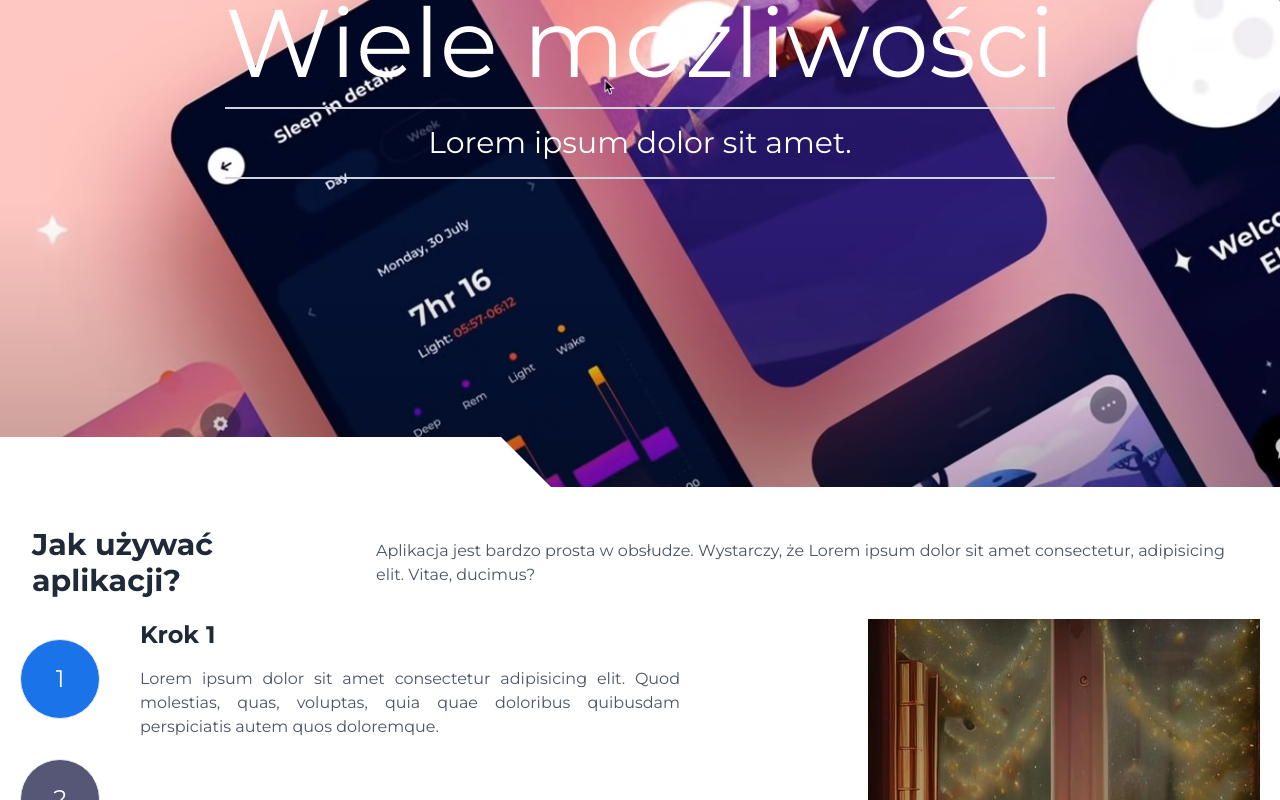
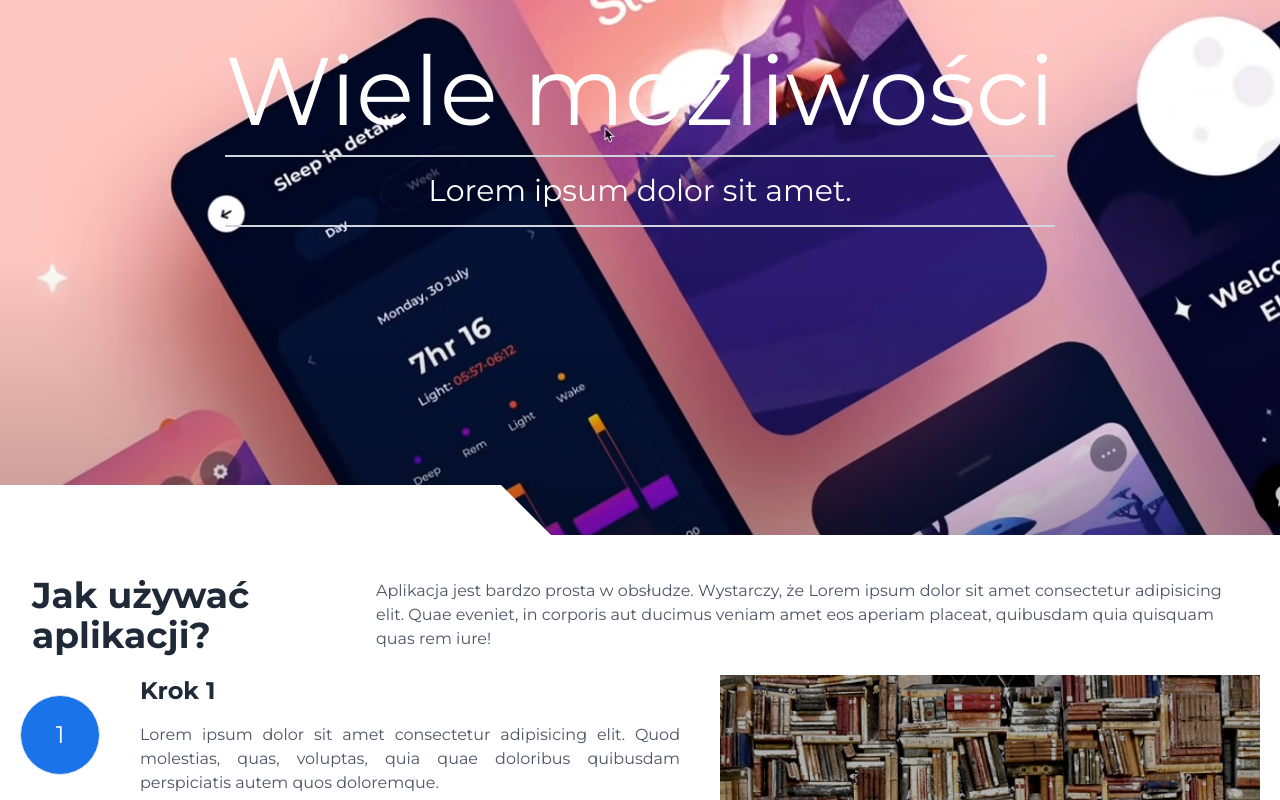
Before and after one commit to TrzeZzZwY/MatchBookFrontend, a React (Vite) app: page / in a window 1280 px wide. Shown: the part 2000-2800 px from the top of the page. Built offline with nearby package versions, Linux system fonts and the light colour scheme; what tailwind-hamburgers would draw is missing.

Commit message:
[1] Code refactor

```diff
--- /dev/null
+++ b/src/components/Buttons/ManualButtons.tsx
@@ -0,0 +1,29 @@
+import React from 'react';
+import ManualButton from './ManualButton';
+
+interface ManualButtonsProps {
+  tabContent: { title: string; description: string; imgSrc: string }[];
+  selectedTab: string;
+  handleSelect: (tabName: string) => void;
+}
+
+const ManualButtons: React.FC<ManualButtonsProps> = ({
+  tabContent,
+  selectedTab,
+  handleSelect,
+}) => {
+  return (
+    <div className="flex flex-none flex-row justify-center space-x-4 md:flex-col md:justify-normal md:space-x-0">
+      {tabContent.map((_, index) => (
+        <ManualButton
+          key={index}
+          index={index}
+          isActive={`step${index + 1}` === selectedTab}
+          onClick={() => handleSelect(`step${index + 1}`)}
+        />
+      ))}
+    </div>
+  );
+};
+
+export default ManualButtons;
--- /dev/null
+++ b/src/components/Section/ManualTabContent.tsx
@@ -0,0 +1,35 @@
+import React from 'react';
+
+interface ManualTabContentProps {
+  title: string;
+  description: string;
+  imgSrc: string;
+}
+
+const ManualTabContent: React.FC<ManualTabContentProps> = ({
+  title,
+  description,
+  imgSrc,
+}) => {
+  return (
+    <>
+      <div className="align-center mx-10 flex flex-col text-center md:flex-1 md:items-start md:text-justify">
+        <h4 className="mt-5 text-2xl font-bold text-gray-800 md:mt-0">
+          {title}
+        </h4>
+        <p className="mt-4 text-gray-600">{description}</p>
+      </div>
+      <div className="img-container order-first w-full flex-1 md:order-none">
+        <div className="white-block white-block-right md:hidden"></div>
+        <img
+          src={imgSrc}
+          className="h-auto max-h-full w-full object-cover md:h-full"
+          alt={title}
+        />
+        <div className="white-block white-block-left md:hidden"></div>
+      </div>
+    </>
+  );
+};
+
+export default ManualTabContent;
--- a/src/components/Sections/ManualSection.tsx
+++ b/src/components/Sections/ManualSection.tsx
@@ -1,36 +1,9 @@
 import React, { useState } from 'react';
 import Wrapper from '../Wrapper/Wrapper';
 import '../Section/Section.scss';
-import ManualButton from '../Buttons/ManualButton';
-
-import image1 from '../../assets/img/1.jpg';
-import image2 from '../../assets/img/2.png';
-import image3 from '../../assets/img/3.png';
-import image4 from '../../assets/img/4.jpg';
-
-const tabContent = [
-  {
-    title: 'Krok 1',
-    description:
-      'Lorem ipsum dolor sit amet consectetur adipisicing elit. Quod molestias, quas, voluptas, quia quae doloribus quibusdam perspiciatis autem quos doloremque.',
-    imgSrc: image1,
-  },
-  {
-    title: 'Krok 2',
-    description: 'Description for Step 2.',
-    imgSrc: image2,
-  },
-  {
-    title: 'Krok 3',
-    description: 'Description for Step 3.',
-    imgSrc: image3,
-  },
-  {
-    title: 'Krok 4',
-    description: 'Description for Step 4.',
-    imgSrc: image4,
-  },
-];
+import ManualButtons from '../Buttons/ManualButtons';
+import ManualTabContent from '../Section/ManualTabContent';
+import tabContent from './tabContent.ts';
 
 const ManualSection: React.FC = () => {
   const [selectedTab, setSelectedTab] = useState('step1');
@@ -47,50 +20,28 @@ const ManualSection: React.FC = () => {
     <Wrapper>
       <section className="mt-10" id="manual">
         <div className="flex flex-col items-center justify-between space-y-4 md:flex-row md:items-center md:space-y-0">
-          <h1 className="mx-3 min-w-80 text-center text-3xl font-bold text-gray-800 md:text-left">
+          <h3 className="mx-3 min-w-80 text-center text-3xl md:text-4xl font-bold text-gray-800 md:text-left">
             Jak używać aplikacji?
-          </h1>
-          <p className="mx-3 text-center text-gray-600 md:text-left xl:max-w-4xl">
-            Aplikacja jest bardzo prosta w obsłudze. Wystarczy, że Lorem ipsum
-            dolor sit amet consectetur, adipisicing elit. Vitae, ducimus?
+          </h3>
+          <p className="mx-3 text-center text-gray-600 md:text-left xl:max-w-4xl md:text-base">
+            Aplikacja jest bardzo prosta w obsłudze. Wystarczy, że Lorem ipsum dolor sit amet consectetur adipisicing elit. Quae eveniet, in corporis aut ducimus veniam amet eos aperiam placeat, quibusdam quia quisquam quas rem iure!
           </p>
         </div>
 
         <div className="mt-5 flex flex-col justify-between space-y-4 md:flex-row md:space-y-0">
-          <div className="flex  flex-none flex-row justify-center space-x-4 md:flex-col md:justify-normal md:space-x-0">
-            {tabContent.map((_, index) => (
-              <ManualButton
-                key={index}
-                index={index}
-                isActive={`step${index + 1}` === selectedTab}
-                onClick={() => handleSelect(`step${index + 1}`)}
+          <ManualButtons
+            tabContent={tabContent}
+            selectedTab={selectedTab}
+            handleSelect={handleSelect}
+          />
+
+          <div className="flex w-full flex-1 flex-col md:flex-row md:justify-between">
+            {currentTabContent && (
+              <ManualTabContent
+                title={currentTabContent.title}
+                description={currentTabContent.description}
+                imgSrc={currentTabContent.imgSrc}
               />
-            ))}
-          </div>
-
-          <div className="flex w-full flex-1 flex-col md:flex-row md:justify-between ">
-            <div className="align-center mx-10 flex flex-col text-center md:flex-1 md:items-start md:text-justify">
-              {currentTabContent && (
-                <>
-                  <h2 className="mt-5 text-2xl font-bold text-gray-800 md:mt-0">
-                    {currentTabContent.title}
-                  </h2>
-                  <p className="mt-4 text-gray-600">
-                    {currentTabContent.description}
-                  </p>
-                </>
-              )}
-            </div>
-            {currentTabContent && (
-              <div className="img-container order-first w-full flex-1 md:order-none	">
-                <div className="white-block white-block-right md:hidden"></div>
-                <img
-                  src={currentTabContent.imgSrc}
-                  className="h-auto max-h-full w-full object-cover md:h-full"
-                  alt={currentTabContent.title}
-                />
-                <div className="white-block white-block-left md:hidden"></div>
-              </div>
             )}
           </div>
         </div>
--- a/src/components/Sections/VideoSection.tsx
+++ b/src/components/Sections/VideoSection.tsx
@@ -6,11 +6,11 @@ import Video from '../Video/Video';
 export default function VideoSection() {
   return (
     <Wrapper>
-      <section className='mt-10' id='action'>
+      <section className="mt-10" id="action">
         <div className="flex flex-col items-center justify-between space-y-4 md:flex-row md:items-center md:space-y-0 ">
-          <h1 className="mx-3 min-w-80 text-center text-3xl font-bold text-gray-800 md:text-left">
+          <h3 className="mx-3 min-w-80 text-center text-3xl font-bold text-gray-800 md:text-left md:text-4xl">
             Zobacz naszą aplikację w akcji!
-          </h1>
+          </h3>
           <p className="mx-3 text-center text-gray-600 md:text-left xl:max-w-4xl">
             Lorem ipsum dolor sit amet consectetur adipisicing elit. Perferendis
             cupiditate aperiam laborum eius, soluta quo nobis temporibus eos
--- /dev/null
+++ b/src/components/Sections/tabContent.ts
@@ -0,0 +1,30 @@
+import image1 from '../../assets/img/1.jpg';
+import image2 from '../../assets/img/2.png';
+import image3 from '../../assets/img/3.png';
+import image4 from '../../assets/img/4.jpg';
+
+const tabContent = [
+  {
+    title: 'Krok 1',
+    description:
+      'Lorem ipsum dolor sit amet consectetur adipisicing elit. Quod molestias, quas, voluptas, quia quae doloribus quibusdam perspiciatis autem quos doloremque.',
+    imgSrc: image1,
+  },
+  {
+    title: 'Krok 2',
+    description: 'Lorem ipsum dolor sit amet consectetur adipisicing elit. At officiis nemo sunt animi consectetur atque odio maiores omnis voluptate, optio necessitatibus iusto doloremque, quisquam ut corporis reiciendis suscipit, obcaecati alias consequatur impedit dicta. Nobis, cupiditate nesciunt! Expedita qui repellat ipsam dolore! Ab iste commodi, libero esse quae doloremque harum dolore.',
+    imgSrc: image2,
+  },
+  {
+    title: 'Krok 3',
+    description: 'Lorem ipsum dolor sit amet consectetur adipisicing elit. At officiis nemo sunt animi consectetur atque odio maiores omnis voluptate, optio necessitatibus iusto doloremque, quisquam ut corporis reiciendis suscipit, obcaecati alias consequatur impedit dicta. Nobis, cupiditate nesciunt! Expedita qui repellat ipsam dolore! Ab iste commodi, libero esse quae doloremque harum dolore.',
+    imgSrc: image3,
+  },
+  {
+    title: 'Krok 4',
+    description: 'Lorem ipsum dolor sit amet consectetur adipisicing elit. At officiis nemo sunt animi consectetur atque odio maiores omnis voluptate, optio necessitatibus iusto doloremque, quisquam ut corporis reiciendis suscipit, obcaecati alias consequatur impedit dicta. Nobis, cupiditate nesciunt! Expedita qui repellat ipsam dolore! Ab iste commodi, libero esse quae doloremque harum dolore.',
+    imgSrc: image4,
+  },
+];
+
+export default tabContent;
```
Also changed, not shown: src/assets/img/1.jpg.
